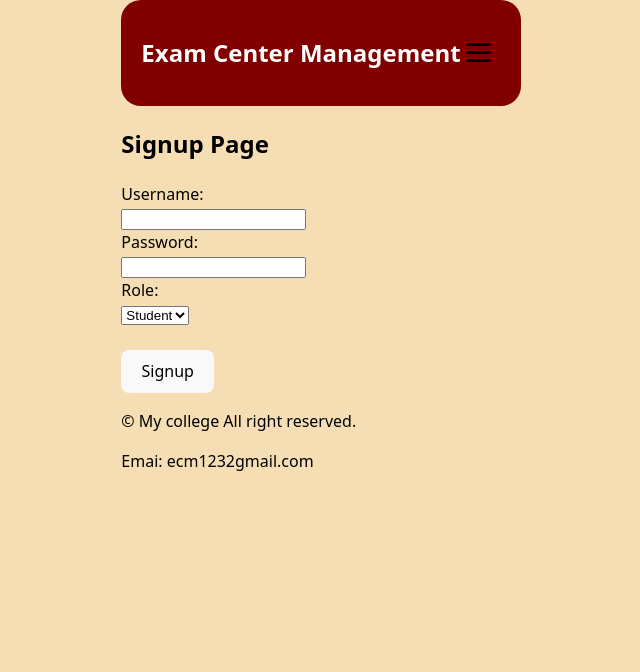
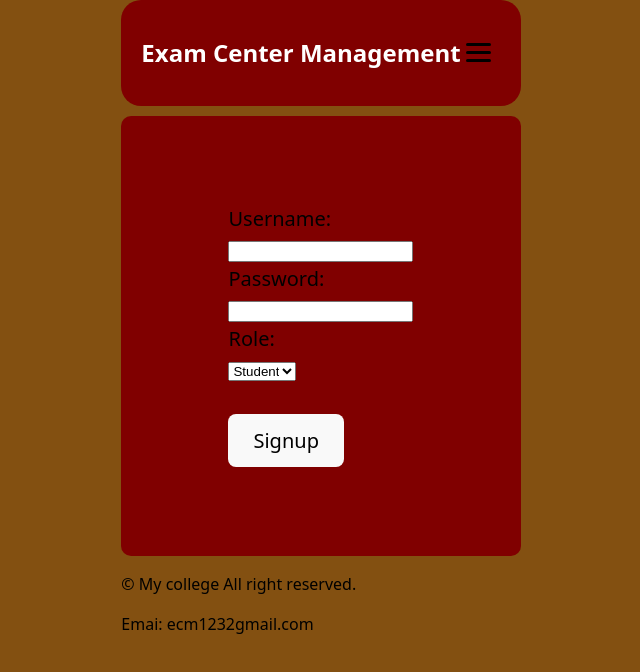
Before and after one commit to Aman5203939/center-managment, a React (Vite) app: page /signup in a window 1280 px wide. Shown: the top 672 px of the page, without its empty margins (319-959 px from the left). Built offline with nearby package versions, Linux system fonts and the light colour scheme.

Commit message:
Updated Signup.jsx design and CSS issues

```diff
--- a/src/App.css
+++ b/src/App.css
@@ -3,7 +3,7 @@ body {
   margin: 0;
   padding: 0;
   /*font-family: '*/
-  background-color: wheat;
+  background-color: hsl(33, 77%, 29%);
   color: black;
   height: 100vh;
   display: flex;
@@ -87,14 +87,16 @@ body {
   border-radius: 5px;
 }
 
-/*/signup form */
 .signup-container {
   display: flex;
-  border-radius: 20px;
-   border: 2px solid #ccc ;
-   box-sizing: border-box;
+  background-color: hsl(0, 100%, 25%);
+  justify-content: center;
+  align-items: center;
+  height:50vh;
+  color: hsl(0, 0%, 0%);
+  font-size: 20px;
   padding: 20px;
-  margin: 20px auto;
-  width: 300px;
-  background-color: #0059b3;
+  margin-top: 10px;
+  border-radius: 10px;
+
 }
--- a/src/pages/Signup.jsx
+++ b/src/pages/Signup.jsx
@@ -19,8 +19,7 @@ function Signup() {
   };
 
   return (
-    <div>
-      <h2>Signup Page</h2>
+    <div className="signup-container">
       <form onSubmit={handleSubmit}>
         <label>Username:</label><br />
         <input type="text" name="username" value={formData.username} onChange={handleChange} /><br />
```
